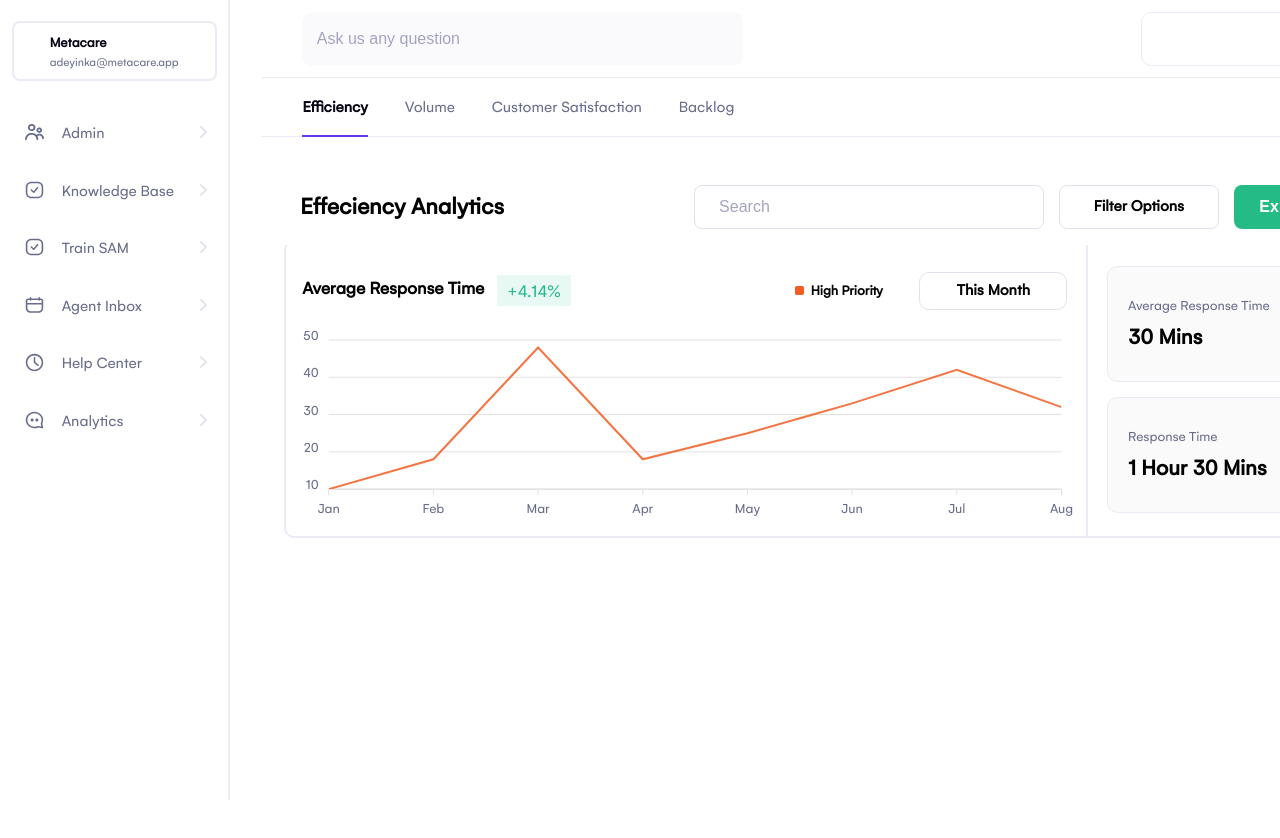
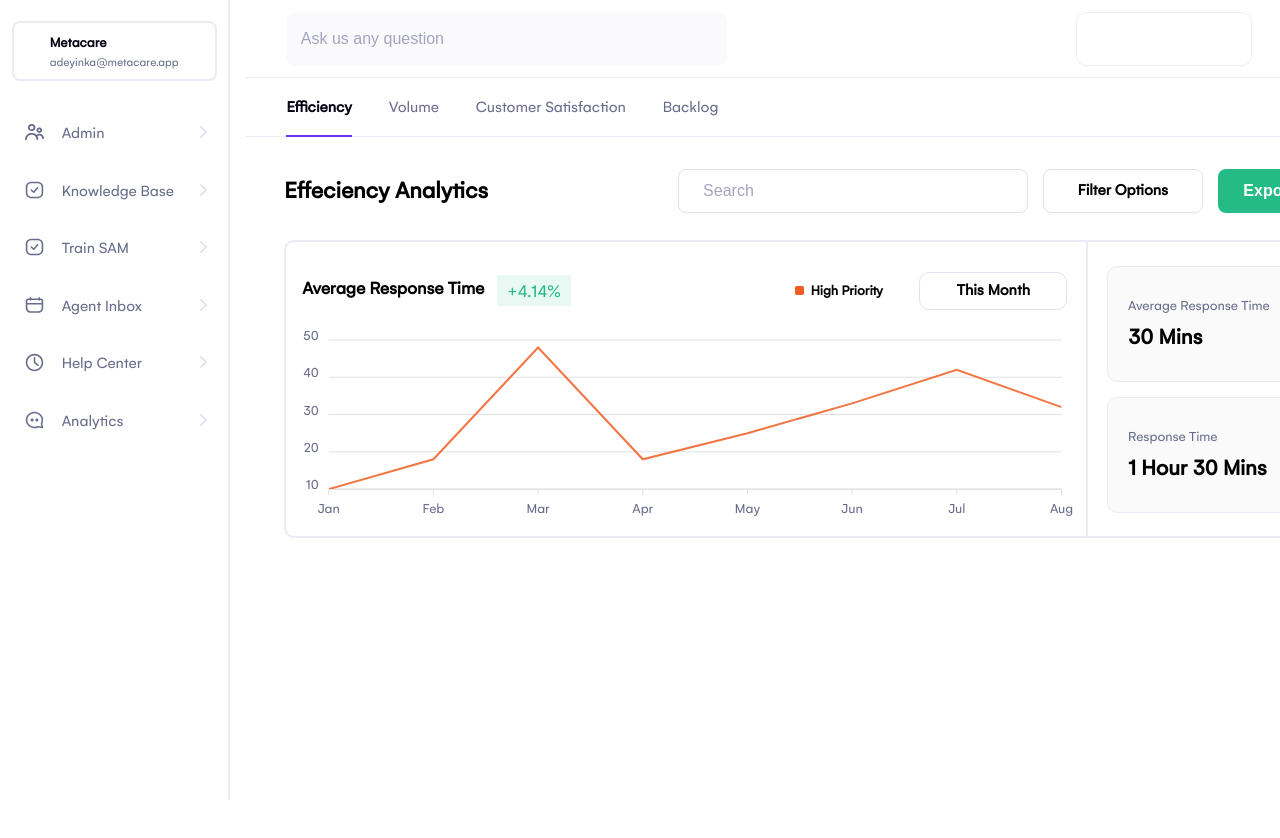
Before and after one commit to Tk-brainCodes/Dashboard, a React (Vite) app: page / in a window 1280 px wide. Shown: the top 838 px of the page. Built offline with nearby package versions, Linux system fonts and the light colour scheme.

Commit message:
modified

```diff
--- a/src/components/Header/Header.styles.scss
+++ b/src/components/Header/Header.styles.scss
@@ -1,7 +1,7 @@
 .Header {
-  width: 73.63em;
-  height: 15.31em;
-  margin-left: 16.40em;
+  width: 82vw;
+  height: 14.31em;
+  margin-left: 15.40em;
   position: fixed;
   z-index: 20;
   background-color: #ffff;
@@ -21,7 +21,7 @@
       border-radius: 0.63em;
       border: 1px solid #ecebf5;
       box-sizing: border-box;
-      margin: 59.19em 7.75em;
+      margin: 59.19em 2.78em;
     }
 
     .Search-bar {
@@ -99,7 +99,7 @@
   .Description {
     width: 65.63em;
     height: 2.75em;
-    margin: 3em 2.37em;
+    margin: 2em 2.37em;
     display: flex;
     align-items: center;
     justify-content: space-between;
```
